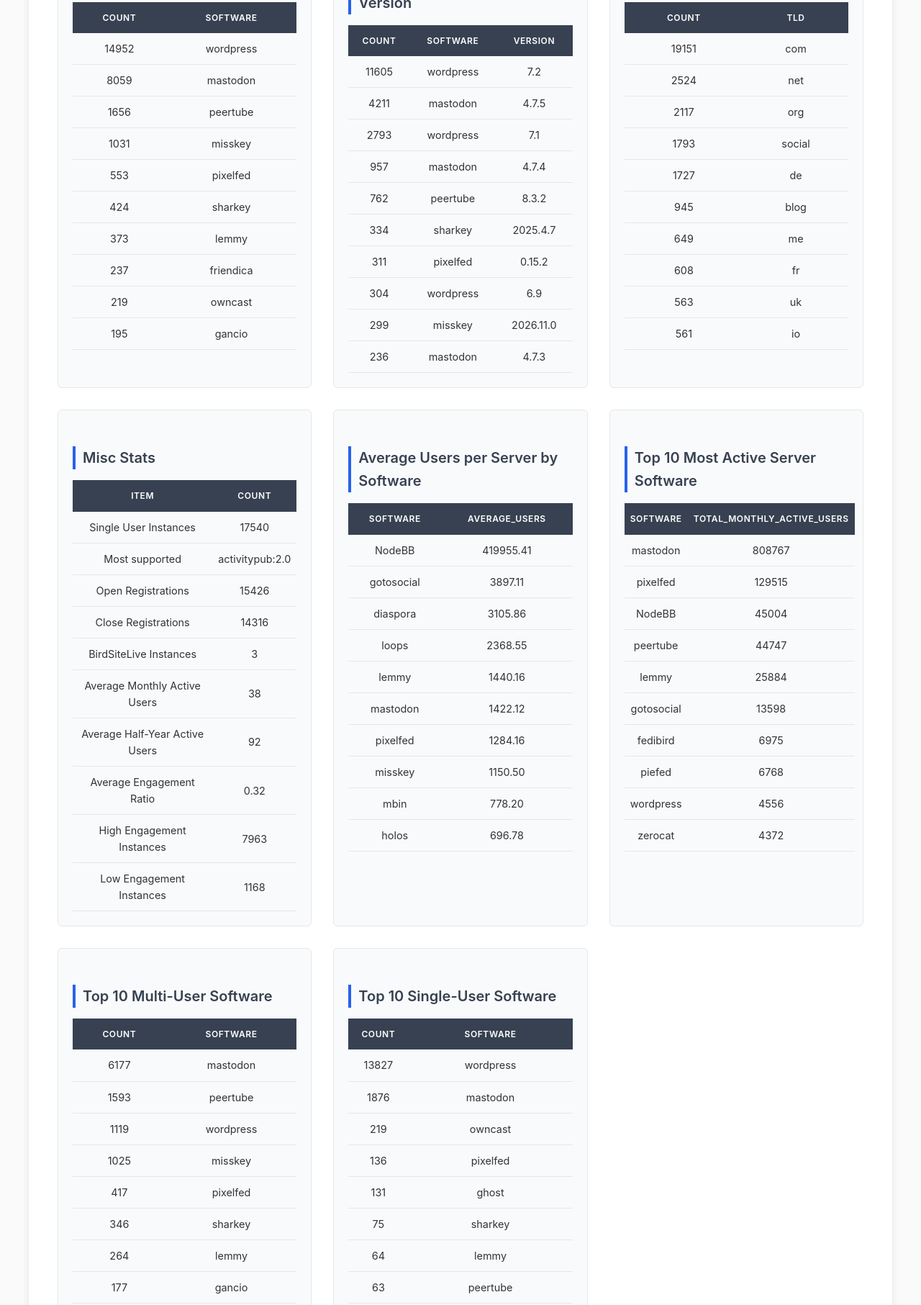
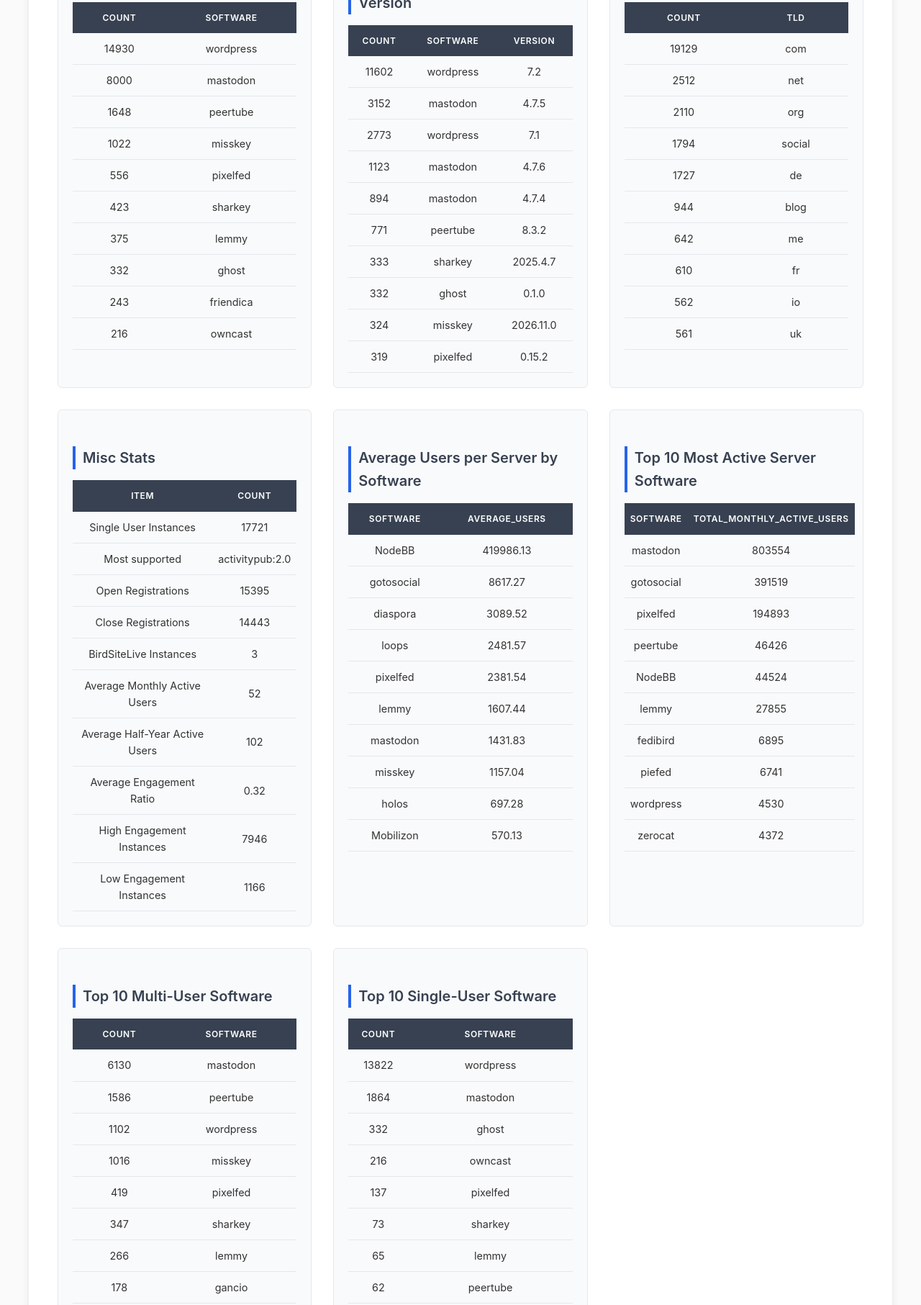
Before and after one commit to cyfinoid/Federated_ecosystem_stats, a plain HTML site: page index.html in a window 1280 px wide. Shown: the part 322-2135 px from the top of the page at 72% size. Drawn offline with Linux system fonts and the light colour scheme.

Commit message:
date update 2026-11-11T12:39:52Z

```diff
--- a/index.html
+++ b/index.html
@@ -246,48 +246,48 @@
         <div class="stats-grid">
             <div class="stats-section">
                 <h3>Top 10 Server Software</h3>
-                <table><tr><th>count</th><th>software</th></tr><tr><td>14952</td><td>wordpress</td></tr><tr><td>8059</td><td>mastodon</td></tr><tr><td>1656</td><td>peertube</td></tr><tr><td>1031</td><td>misskey</td></tr><tr><td>553</td><td>pixelfed</td></tr><tr><td>424</td><td>sharkey</td></tr><tr><td>373</td><td>lemmy</td></tr><tr><td>237</td><td>friendica</td></tr><tr><td>219</td><td>owncast</td></tr><tr><td>195</td><td>gancio</td></tr></table>
+                <table><tr><th>count</th><th>software</th></tr><tr><td>14930</td><td>wordpress</td></tr><tr><td>8000</td><td>mastodon</td></tr><tr><td>1648</td><td>peertube</td></tr><tr><td>1022</td><td>misskey</td></tr><tr><td>556</td><td>pixelfed</td></tr><tr><td>423</td><td>sharkey</td></tr><tr><td>375</td><td>lemmy</td></tr><tr><td>332</td><td>ghost</td></tr><tr><td>243</td><td>friendica</td></tr><tr><td>216</td><td>owncast</td></tr></table>
             </div>
 
             <div class="stats-section">
                 <h3>Top 10 Server Software + Version</h3>
-                <table><tr><th>count</th><th>software</th><th>version</th></tr><tr><td>11605</td><td>wordpress</td><td>7.2</td></tr><tr><td>4211</td><td>mastodon</td><td>4.7.5</td></tr><tr><td>2793</td><td>wordpress</td><td>7.1</td></tr><tr><td>957</td><td>mastodon</td><td>4.7.4</td></tr><tr><td>762</td><td>peertube</td><td>8.3.2</td></tr><tr><td>334</td><td>sharkey</td><td>2025.4.7</td></tr><tr><td>311</td><td>pixelfed</td><td>0.15.2</td></tr><tr><td>304</td><td>wordpress</td><td>6.9</td></tr><tr><td>299</td><td>misskey</td><td>2026.11.0</td></tr><tr><td>236</td><td>mastodon</td><td>4.7.3</td></tr></table>
+                <table><tr><th>count</th><th>software</th><th>version</th></tr><tr><td>11602</td><td>wordpress</td><td>7.2</td></tr><tr><td>3152</td><td>mastodon</td><td>4.7.5</td></tr><tr><td>2773</td><td>wordpress</td><td>7.1</td></tr><tr><td>1123</td><td>mastodon</td><td>4.7.6</td></tr><tr><td>894</td><td>mastodon</td><td>4.7.4</td></tr><tr><td>771</td><td>peertube</td><td>8.3.2</td></tr><tr><td>333</td><td>sharkey</td><td>2025.4.7</td></tr><tr><td>332</td><td>ghost</td><td>0.1.0</td></tr><tr><td>324</td><td>misskey</td><td>2026.11.0</td></tr><tr><td>319</td><td>pixelfed</td><td>0.15.2</td></tr></table>
             </div>
 
             <div class="stats-section">
                 <h3>Top 10 TLD's</h3>
-                <table><tr><th>COUNT</th><th>TLD</th></tr><tr><td>19151</td><td>com</td></tr><tr><td>2524</td><td>net</td></tr><tr><td>2117</td><td>org</td></tr><tr><td>1793</td><td>social</td></tr><tr><td>1727</td><td>de</td></tr><tr><td>945</td><td>blog</td></tr><tr><td>649</td><td>me</td></tr><tr><td>608</td><td>fr</td></tr><tr><td>563</td><td>uk</td></tr><tr><td>561</td><td>io</td></tr></table>
+                <table><tr><th>COUNT</th><th>TLD</th></tr><tr><td>19129</td><td>com</td></tr><tr><td>2512</td><td>net</td></tr><tr><td>2110</td><td>org</td></tr><tr><td>1794</td><td>social</td></tr><tr><td>1727</td><td>de</td></tr><tr><td>944</td><td>blog</td></tr><tr><td>642</td><td>me</td></tr><tr><td>610</td><td>fr</td></tr><tr><td>562</td><td>io</td></tr><tr><td>561</td><td>uk</td></tr></table>
             </div>
 
             <div class="stats-section">
                 <h3>Misc Stats</h3>
-                <table><tr><th>Item</th><th> Count</th></tr><tr><td>Single User Instances</td><td>17540</td></tr><tr><td>Most supported</td><td>activitypub:2.0</td></tr><tr><td>Open Registrations</td><td>15426</td></tr><tr><td>Close Registrations</td><td>14316</td></tr><tr><td>BirdSiteLive Instances</td><td>3</td></tr><tr><td>Average Monthly Active Users</td><td>38</td></tr><tr><td>Average Half-Year Active Users</td><td>92</td></tr><tr><td>Average Engagement Ratio</td><td>0.32</td></tr><tr><td>High Engagement Instances</td><td>7963</td></tr><tr><td>Low Engagement Instances</td><td>1168</td></tr></table>
+                <table><tr><th>Item</th><th> Count</th></tr><tr><td>Single User Instances</td><td>17721</td></tr><tr><td>Most supported</td><td>activitypub:2.0</td></tr><tr><td>Open Registrations</td><td>15395</td></tr><tr><td>Close Registrations</td><td>14443</td></tr><tr><td>BirdSiteLive Instances</td><td>3</td></tr><tr><td>Average Monthly Active Users</td><td>52</td></tr><tr><td>Average Half-Year Active Users</td><td>102</td></tr><tr><td>Average Engagement Ratio</td><td>0.32</td></tr><tr><td>High Engagement Instances</td><td>7946</td></tr><tr><td>Low Engagement Instances</td><td>1166</td></tr></table>
             </div>
 
             <div class="stats-section">
                 <h3>Average Users per Server by Software</h3>
-                <table><tr><th>software</th><th>average_users</th></tr><tr><td>NodeBB</td><td>419955.41</td></tr><tr><td>gotosocial</td><td>3897.11</td></tr><tr><td>diaspora</td><td>3105.86</td></tr><tr><td>loops</td><td>2368.55</td></tr><tr><td>lemmy</td><td>1440.16</td></tr><tr><td>mastodon</td><td>1422.12</td></tr><tr><td>pixelfed</td><td>1284.16</td></tr><tr><td>misskey</td><td>1150.50</td></tr><tr><td>mbin</td><td>778.20</td></tr><tr><td>holos</td><td>696.78</td></tr></table>
+                <table><tr><th>software</th><th>average_users</th></tr><tr><td>NodeBB</td><td>419986.13</td></tr><tr><td>gotosocial</td><td>8617.27</td></tr><tr><td>diaspora</td><td>3089.52</td></tr><tr><td>loops</td><td>2481.57</td></tr><tr><td>pixelfed</td><td>2381.54</td></tr><tr><td>lemmy</td><td>1607.44</td></tr><tr><td>mastodon</td><td>1431.83</td></tr><tr><td>misskey</td><td>1157.04</td></tr><tr><td>holos</td><td>697.28</td></tr><tr><td>Mobilizon</td><td>570.13</td></tr></table>
             </div>
 
             <div class="stats-section">
                 <h3>Top 10 Most Active Server Software</h3>
-                <table><tr><th>software</th><th>total_monthly_active_users</th></tr><tr><td>mastodon</td><td>808767</td></tr><tr><td>pixelfed</td><td>129515</td></tr><tr><td>NodeBB</td><td>45004</td></tr><tr><td>peertube</td><td>44747</td></tr><tr><td>lemmy</td><td>25884</td></tr><tr><td>gotosocial</td><td>13598</td></tr><tr><td>fedibird</td><td>6975</td></tr><tr><td>piefed</td><td>6768</td></tr><tr><td>wordpress</td><td>4556</td></tr><tr><td>zerocat</td><td>4372</td></tr></table>
+                <table><tr><th>software</th><th>total_monthly_active_users</th></tr><tr><td>mastodon</td><td>803554</td></tr><tr><td>gotosocial</td><td>391519</td></tr><tr><td>pixelfed</td><td>194893</td></tr><tr><td>peertube</td><td>46426</td></tr><tr><td>NodeBB</td><td>44524</td></tr><tr><td>lemmy</td><td>27855</td></tr><tr><td>fedibird</td><td>6895</td></tr><tr><td>piefed</td><td>6741</td></tr><tr><td>wordpress</td><td>4530</td></tr><tr><td>zerocat</td><td>4372</td></tr></table>
             </div>
 
             <div class="stats-section">
                 <h3>Top 10 Multi-User Software</h3>
-                <table><tr><th>count</th><th>software</th></tr><tr><td>6177</td><td>mastodon</td></tr><tr><td>1593</td><td>peertube</td></tr><tr><td>1119</td><td>wordpress</td></tr><tr><td>1025</td><td>misskey</td></tr><tr><td>417</td><td>pixelfed</td></tr><tr><td>346</td><td>sharkey</td></tr><tr><td>264</td><td>lemmy</td></tr><tr><td>177</td><td>gancio</td></tr><tr><td>134</td><td>Mobilizon</td></tr><tr><td>84</td><td>hometown</td></tr></table>
+                <table><tr><th>count</th><th>software</th></tr><tr><td>6130</td><td>mastodon</td></tr><tr><td>1586</td><td>peertube</td></tr><tr><td>1102</td><td>wordpress</td></tr><tr><td>1016</td><td>misskey</td></tr><tr><td>419</td><td>pixelfed</td></tr><tr><td>347</td><td>sharkey</td></tr><tr><td>266</td><td>lemmy</td></tr><tr><td>178</td><td>gancio</td></tr><tr><td>134</td><td>Mobilizon</td></tr><tr><td>84</td><td>hometown</td></tr></table>
             </div>
 
             <div class="stats-section">
                 <h3>Top 10 Single-User Software</h3>
-                <table><tr><th>count</th><th>software</th></tr><tr><td>13827</td><td>wordpress</td></tr><tr><td>1876</td><td>mastodon</td></tr><tr><td>219</td><td>owncast</td></tr><tr><td>136</td><td>pixelfed</td></tr><tr><td>131</td><td>ghost</td></tr><tr><td>75</td><td>sharkey</td></tr><tr><td>64</td><td>lemmy</td></tr><tr><td>63</td><td>peertube</td></tr><tr><td>54</td><td>sutty-distributed-press</td></tr><tr><td>52</td><td>aoderelay</td></tr></table>
+                <table><tr><th>count</th><th>software</th></tr><tr><td>13822</td><td>wordpress</td></tr><tr><td>1864</td><td>mastodon</td></tr><tr><td>332</td><td>ghost</td></tr><tr><td>216</td><td>owncast</td></tr><tr><td>137</td><td>pixelfed</td></tr><tr><td>73</td><td>sharkey</td></tr><tr><td>65</td><td>lemmy</td></tr><tr><td>62</td><td>peertube</td></tr><tr><td>55</td><td>sutty-distributed-press</td></tr><tr><td>51</td><td>aoderelay</td></tr></table>
             </div>
         </div>
 
         <div class="stats-section growth-section">
             <h3>Growth (Measured alternate days)</h3>
-            <table><tr><th>Date</th><th>Count_of_servers</th><th>TOTAL_POSTS</th><th>TOTAL_COMMENTS</th><th>TOTAL_USERS</th><th>ACTIVE_USERS_MONTH</th><th>ACTIVE_USERS_HALF_YEAR</th></tr><tr><td>2026-11-17</td><td>43293</td><td>1634218691</td><td>42705438</td><td>36706291</td><td>1119325</td><td>2746514</td></tr><tr><td>2026-11-15</td><td>43345</td><td>1647045893</td><td>44514149</td><td>37756350</td><td>1500933</td><td>3114201</td></tr><tr><td>2026-11-13</td><td>43460</td><td>1618665574</td><td>44095600</td><td>37862079</td><td>1559654</td><td>3117610</td></tr><tr><td>2026-11-11</td><td>43575</td><td>1616385575</td><td>42689054</td><td>36995445</td><td>1256955</td><td>3088866</td></tr><tr><td>2026-11-09</td><td>43670</td><td>1590574214</td><td>42711805</td><td>37009546</td><td>1767175</td><td>3070713</td></tr><tr><td>2026-11-07</td><td>43754</td><td>1605219263</td><td>43377814</td><td>36590659</td><td>1246712</td><td>2756865</td></tr><tr><td>2026-11-05</td><td>43799</td><td>1615621659</td><td>43243238</td><td>36617901</td><td>1415645</td><td>3199696</td></tr><tr><td>2026-11-03</td><td>43872</td><td>1587826003</td><td>40353660</td><td>36621257</td><td>1536955</td><td>3176282</td></tr><tr><td>2026-11-01</td><td>43990</td><td>1620544288</td><td>40763925</td><td>36622742</td><td>1403488</td><td>3233367</td></tr><tr><td>2026-10-25</td><td>44433</td><td>1607690470</td><td>41589851</td><td>36512800</td><td>1391380</td><td>3009190</td></tr></table>
+            <table><tr><th>Date</th><th>Count_of_servers</th><th>TOTAL_POSTS</th><th>TOTAL_COMMENTS</th><th>TOTAL_USERS</th><th>ACTIVE_USERS_MONTH</th><th>ACTIVE_USERS_HALF_YEAR</th></tr><tr><td>2026-11-19</td><td>43219</td><td>1607713824</td><td>43552027</td><td>37514874</td><td>1557566</td><td>3059276</td></tr><tr><td>2026-11-17</td><td>43293</td><td>1634218691</td><td>42705438</td><td>36706291</td><td>1119325</td><td>2746514</td></tr><tr><td>2026-11-15</td><td>43345</td><td>1647045893</td><td>44514149</td><td>37756350</td><td>1500933</td><td>3114201</td></tr><tr><td>2026-11-13</td><td>43460</td><td>1618665574</td><td>44095600</td><td>37862079</td><td>1559654</td><td>3117610</td></tr><tr><td>2026-11-11</td><td>43575</td><td>1616385575</td><td>42689054</td><td>36995445</td><td>1256955</td><td>3088866</td></tr><tr><td>2026-11-09</td><td>43670</td><td>1590574214</td><td>42711805</td><td>37009546</td><td>1767175</td><td>3070713</td></tr><tr><td>2026-11-07</td><td>43754</td><td>1605219263</td><td>43377814</td><td>36590659</td><td>1246712</td><td>2756865</td></tr><tr><td>2026-11-05</td><td>43799</td><td>1615621659</td><td>43243238</td><td>36617901</td><td>1415645</td><td>3199696</td></tr><tr><td>2026-11-03</td><td>43872</td><td>1587826003</td><td>40353660</td><td>36621257</td><td>1536955</td><td>3176282</td></tr><tr><td>2026-11-01</td><td>43990</td><td>1620544288</td><td>40763925</td><td>36622742</td><td>1403488</td><td>3233367</td></tr></table>
         </div>
     </div>
     <footer class="footer">
```
